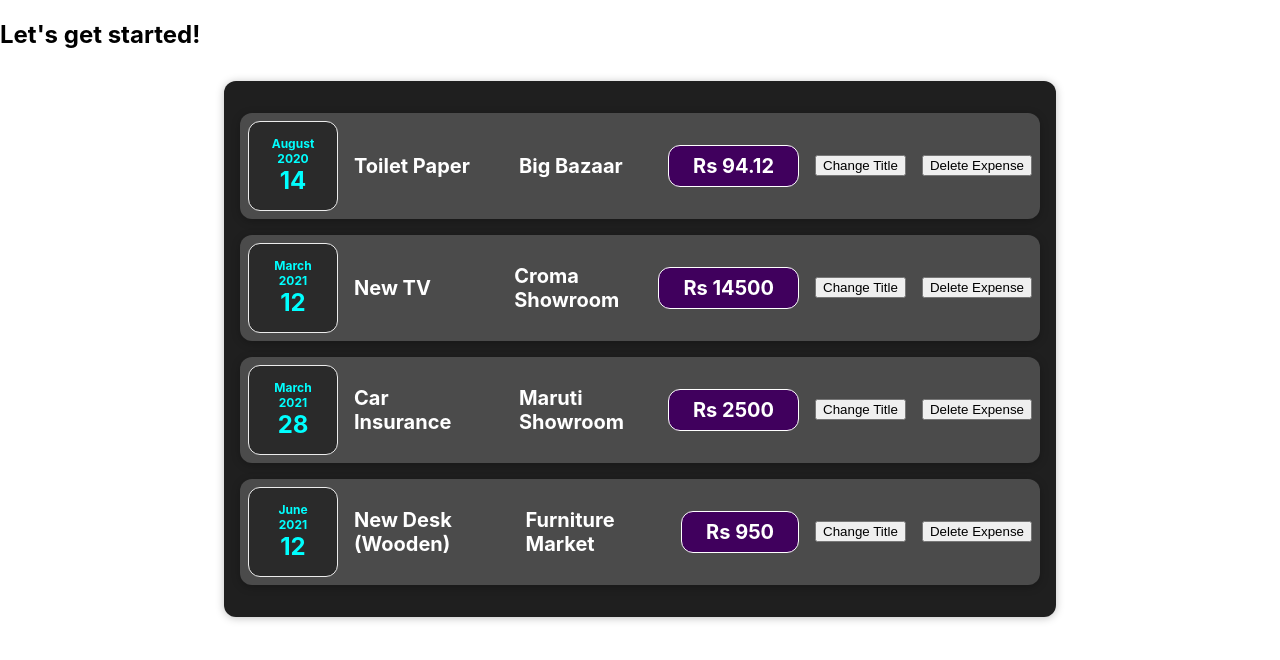
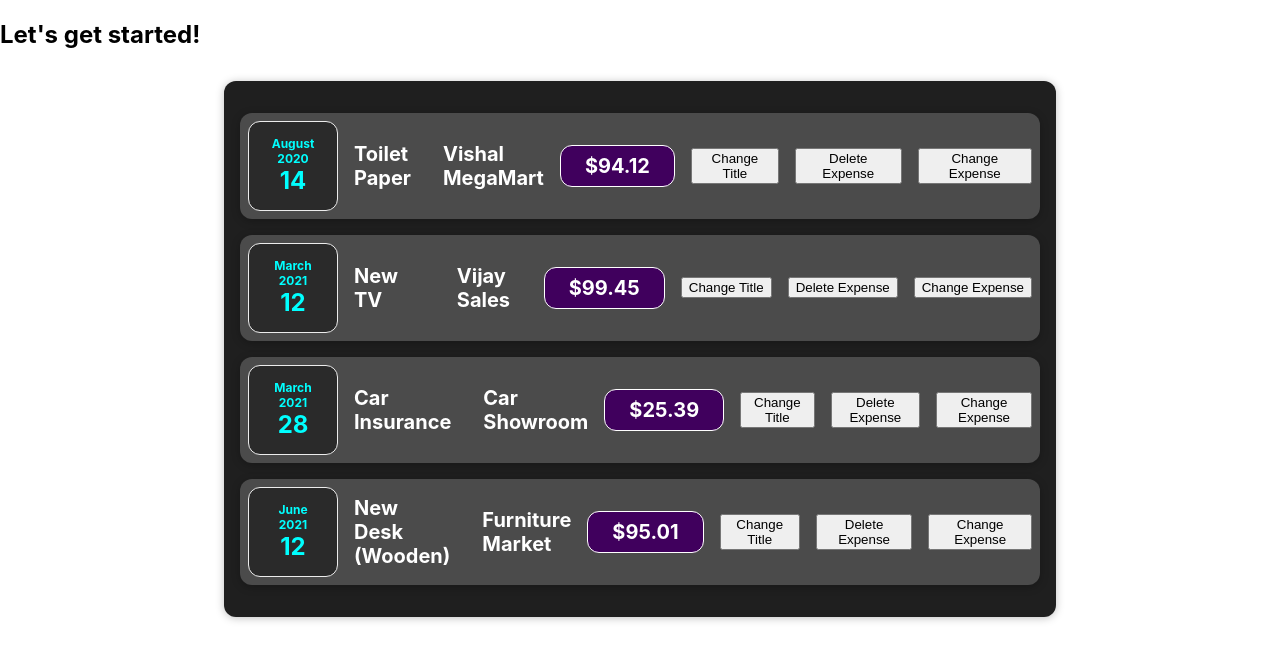
Before and after one commit to alishapaul01/First-React, a React (Create React App) app: page / in a window 1280 px wide. Shown: the top 660 px of the page. Built offline with nearby package versions, Linux system fonts and the light colour scheme.

Commit message:
Added Event Handler in buttons

```diff
--- a/src/App.js
+++ b/src/App.js
@@ -10,26 +10,26 @@
       title: 'Toilet Paper',
       amount: 94.12,
       date: new Date(2020, 7, 14),
-      location: 'Big Bazaar'
+      location: 'Vishal MegaMart'
     },
     {
       id: 'e2',
        title: 'New TV',
-       amount: 14500,
+       amount: 99.45,
        date: new Date(2021, 2, 12),
-       location: 'Croma Showroom'
+       location: 'Vijay Sales'
     },
     {
       id: 'e3',
       title: 'Car Insurance',
-      amount: 2500,
+      amount: 25.39,
       date: new Date(2021, 2, 28),
-      location: 'Maruti Showroom'
+      location: 'Car Showroom'
     },
     {
       id: 'e4',
       title: 'New Desk (Wooden)',
-      amount: 950,
+      amount: 95.01,
       date: new Date(2021, 5, 12),
       location: 'Furniture Market'
     },
--- a/src/components/EXPENSES/Expenseitem.js
+++ b/src/components/EXPENSES/Expenseitem.js
@@ -1,10 +1,21 @@
+import React, {useState} from 'react';
 import './ExpenseItem.css';
 import './ExpenseDate';
 import ExpenseDate from './ExpenseDate';
 
 const ExpenseItem=(props)=>{
+
+   const [amount, setAmount]= useState(props.amount);
+   const [title, setTitle]= useState(props.title);
+
+
     const clickHandler= ()=> {
-        console.log('Clicked!!!');
+        setAmount('100');
+        console.log(amount);
+    }
+    const titleHandler= ()=> {
+        setTitle('updated');
+        console.log(title);
     }
     const deleteHandler=()=>{
         console.log('Deleted');
@@ -13,11 +24,12 @@
     <div className='expense-item'>
         <ExpenseDate date={props.date}/>
         <div className='expense-item__description'>
-        <h2>{props.title}</h2>
+        <h2>{title}</h2>
         <div className='expense-item__location'>{props.location}</div>
-        <div className='expense-item__price'>Rs {props.amount}</div>
-        <button onClick={clickHandler}>Change Title</button>
+        <div className='expense-item__price'>${amount}</div>
+        <button onClick={titleHandler}>Change Title</button>
         <button onClick={deleteHandler}>Delete Expense</button>
+        <button onClick={clickHandler}>Change Expense</button>
     </div>
 
     </div>
```
